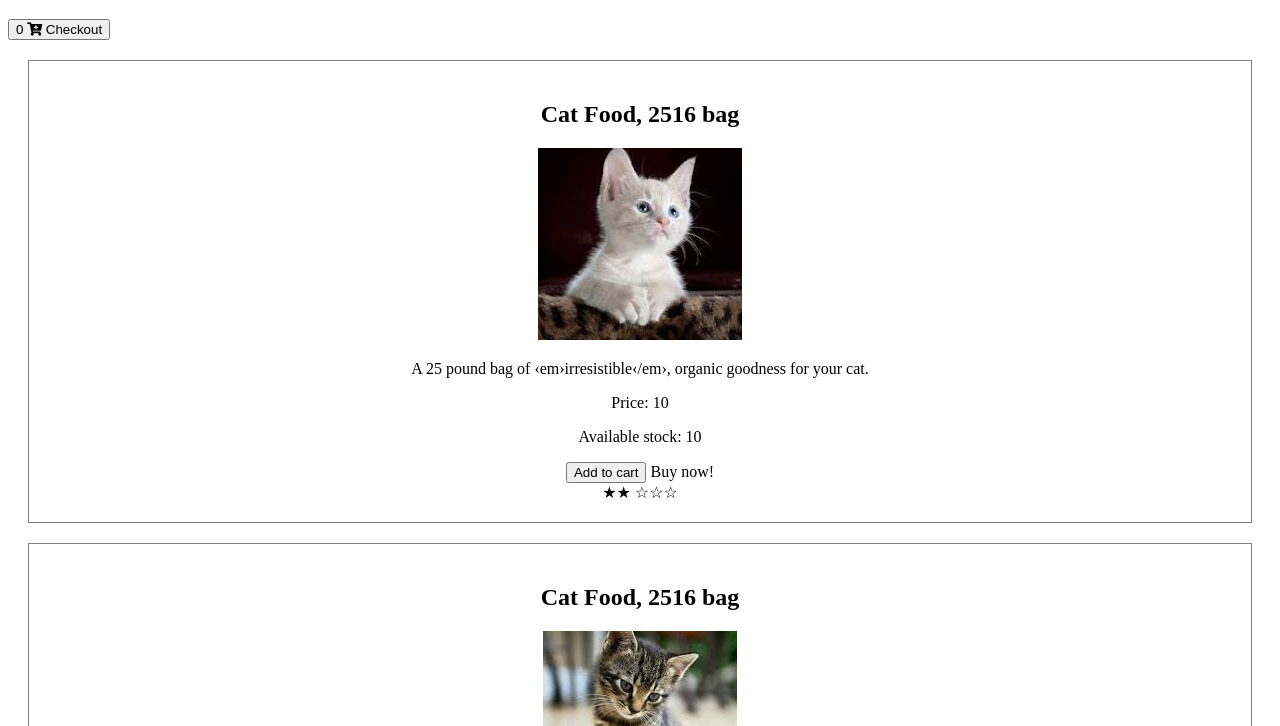
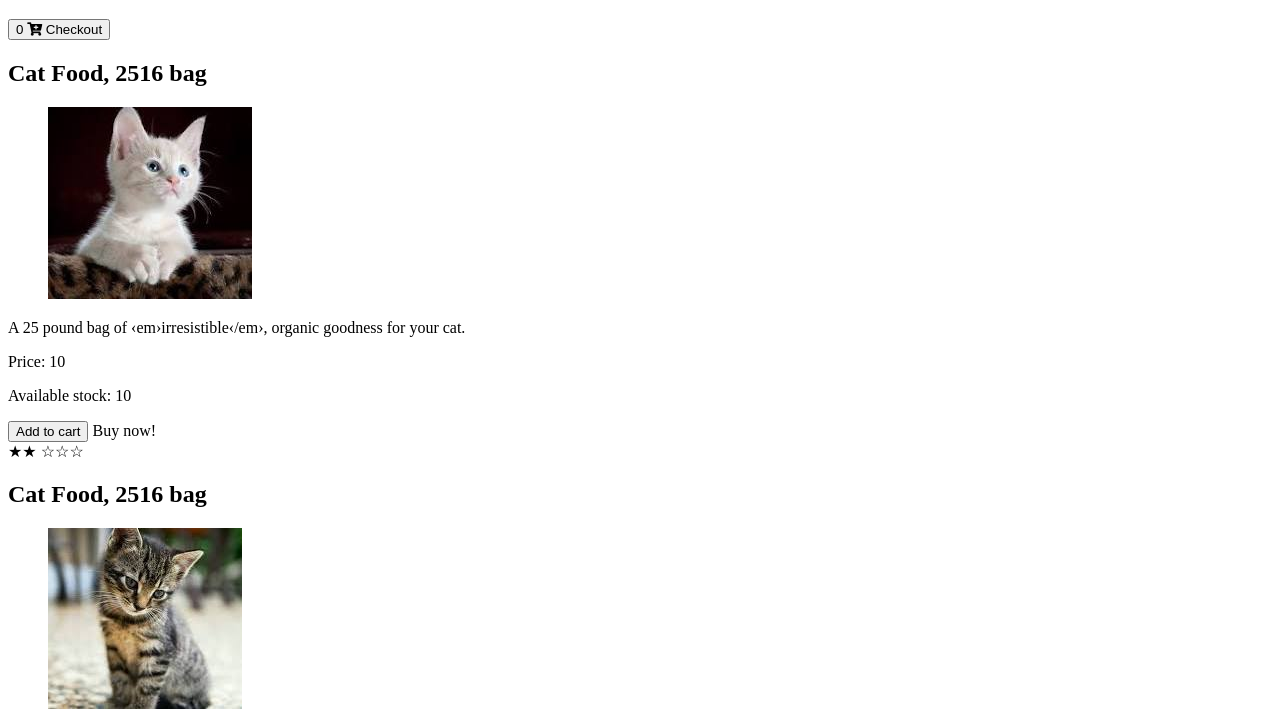
Before and after one commit to Sajidaitech/pet-store, a plain HTML site: page index.html in a window 1280 px wide. Shown: the part 61-787 px from the top of the page. Drawn offline with nearby package versions, Linux system fonts and the light colour scheme.

Commit message:
Update index.html

```diff
--- a/index.html
+++ b/index.html
@@ -7,16 +7,9 @@
     <script src="products.js"></script>
     <link rel="stylesheet" href="https://cdnjs.cloudflare.com/ajax/libs/font-awesome/5.15.1/css/all.min.css">
     <link rel="manifest" href="petstore1.webmanifest">
+    <link rel="stylesheet" href="styles.css">
     <script src="https://cdn.jsdelivr.net/npm/vue/dist/vue.js"></script>
-    <style>
-        .product {
-            border: 1px grey solid;
-            padding: 20px;
-            margin: 20px;
-            text-align: center;
-        }
-    </style>
-    <script>
+        <script>
         if ('serviceWorker' in navigator) {
             navigator.serviceWorker.register('service-worker.js');
         };
```
